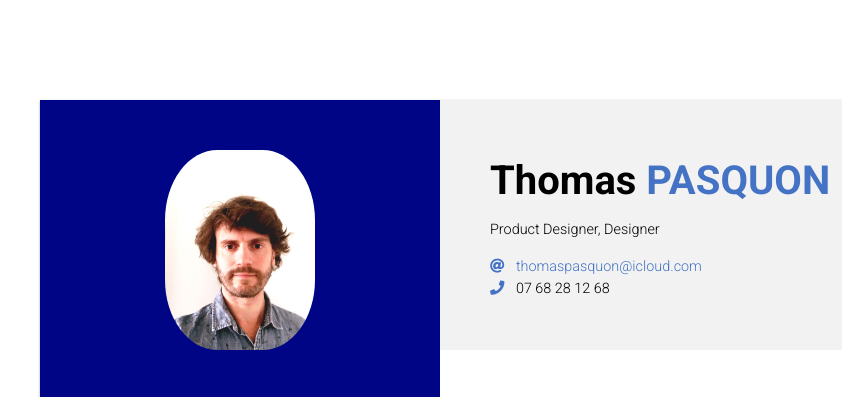
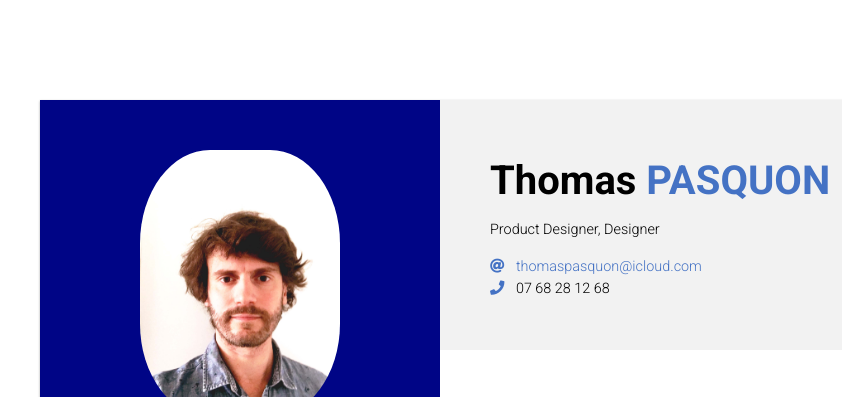
Before and after one commit to TPas-con/TPas-con, a plain HTML site: page site 1/index.html in a window 1280 px wide. Shown: the top 397 px of the page, 0-842 px from the left. Drawn offline with Linux system fonts and the light colour scheme.

Commit message:
changement taille photo.css

```diff
--- a/site 1/style.css
+++ b/site 1/style.css
@@ -75,10 +75,10 @@ h2{
 
 .portait{
   border-radius: 35%;
-  max-width: 150px;
+  max-width: 200px;
   margin: auto;
   display: block;
-  margin-bottom: 50px;
+  margin-bottom: 15px
 }
 .pinasse{
     border-radius: 100%;
```
